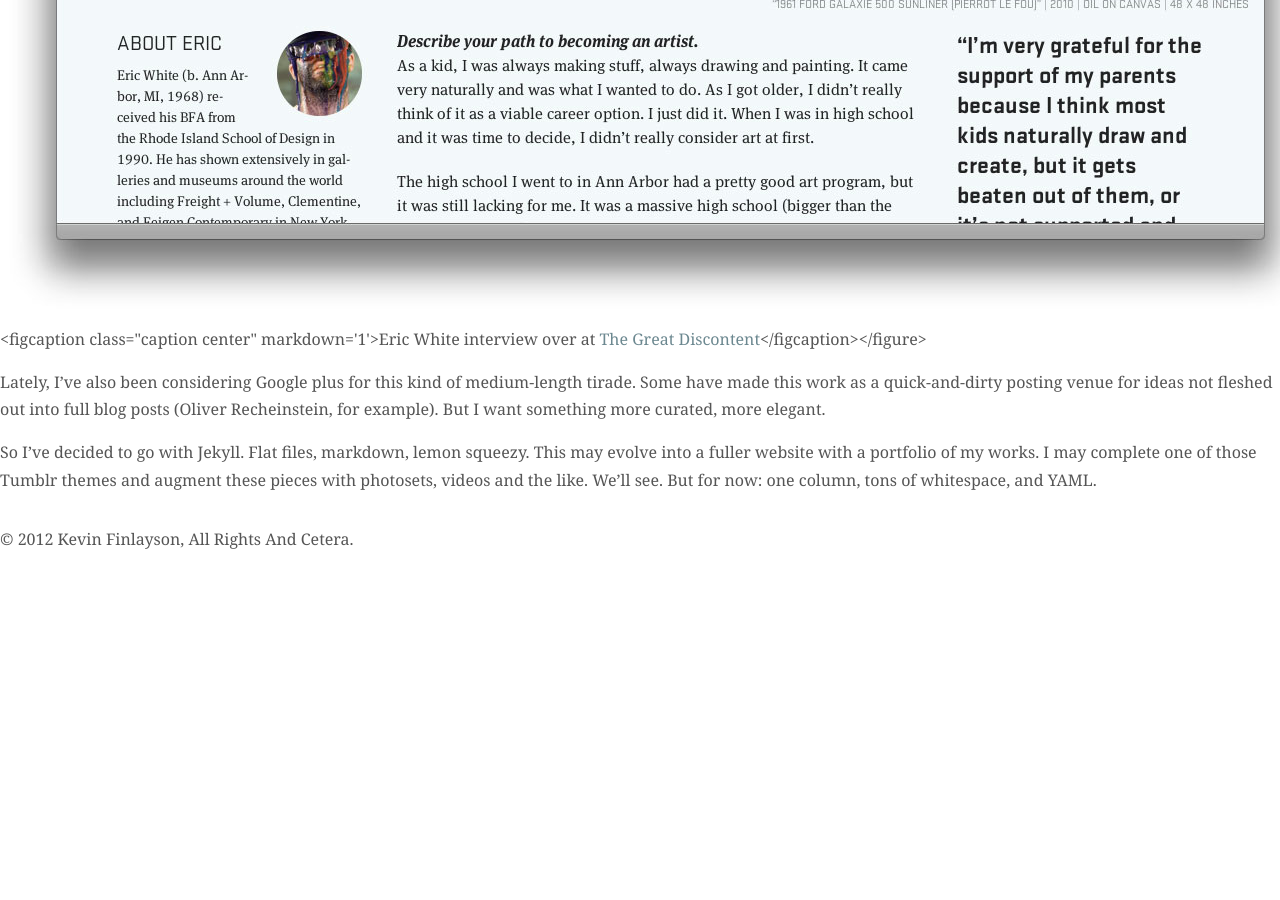
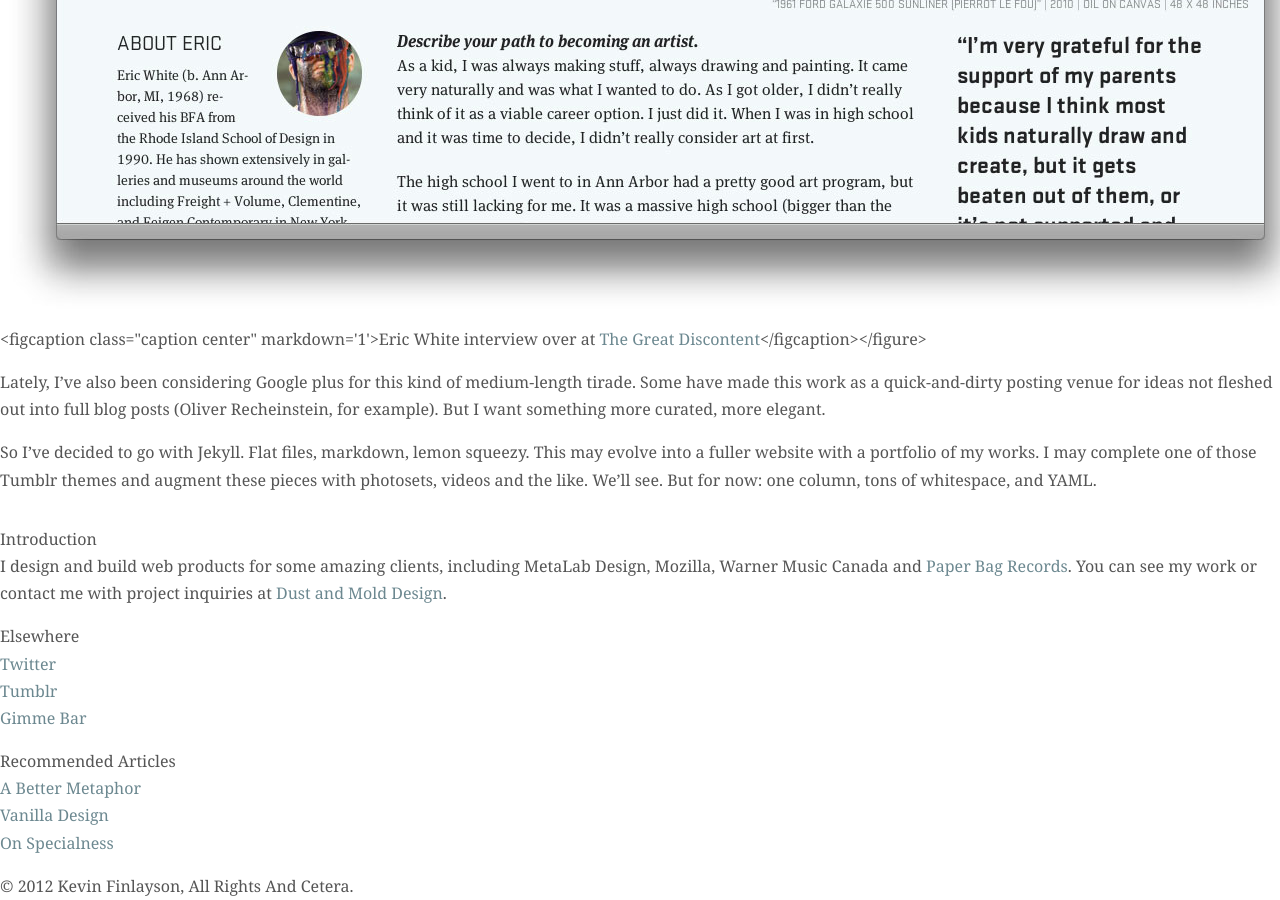
Before and after one commit to kevinfinlayson/kevinfinlayson.com, a Jekyll site: the page built from index.html, in a window 1280 px wide and 900 px high, scrolled down 2996 px. Built offline with Jekyll 4.4.1, drawn with Linux system fonts in a browser that asks for light colours; nearby versions of some CDN libraries; before the commit the page ends 3549 px from its top, so only the background shows below that.

Commit message:
Sidebar markup

```diff
--- /dev/null
+++ b/_includes/sidebar.html
@@ -0,0 +1,28 @@
+<aside role="complementary" class="sidebar">
+  <section class="introduction">
+    <header>
+      <h2>Introduction</h2>
+    </header>
+    <p>I design and build web products for some amazing clients, including MetaLab Design, Mozilla, Warner Music Canada and <a href="http://paperbagrecords.com" title="Paper Bag Records">Paper Bag Records</a>. You can see my work or contact me with project inquiries at <a href="http://dustandmold.net" title="Dust and Mold Design">Dust and Mold Design</a>.</p>
+  </section><!-- end of introduction -->
+  <section class="elsewhere">
+    <header>
+      <h2>Elsewhere</h2>
+    </header>
+    <ul>
+      <li><a href="http://twitter.com/kevinfinlayson" title="Twitter">Twitter</a></li>
+      <li><a href="http://floatinglights.tumblr.com" title="Tumblr">Tumblr</a></li>
+      <li><a href="http://gimmebar.com/loves/kevinfinlayson" title="Gimme Bar">Gimme Bar</a></li>
+    </ul>
+  </section><!-- end of elsewhere -->
+  <section class="recommended-articles">
+    <header>
+      <h2>Recommended Articles</h2>
+    </header>
+    <ul>
+      <li><a href="/posts/2012-01-14-a-better-metaphor" title="A Better Metaphor">A Better Metaphor</a></li>
+      <li><a href="/posts/2012-01-15-vanilla-design" title="Vanilla Design">Vanilla Design</a></li>
+      <li><a href="/posts/2012-01-11-onspecialness" title="On Specialness">On Specialness</a></li>
+    </ul>
+  </section><!-- end of recommended articles -->
+</aside><!-- end of sidebar -->
--- a/_layouts/default.html
+++ b/_layouts/default.html
@@ -6,6 +6,7 @@
   <div class="container">
     {% include header.html %}
     {{ content }}
+    {% include sidebar.html %}
     {% include footer.html %}
   </div><!-- end of container -->
   {% include scripts.html %}
```
